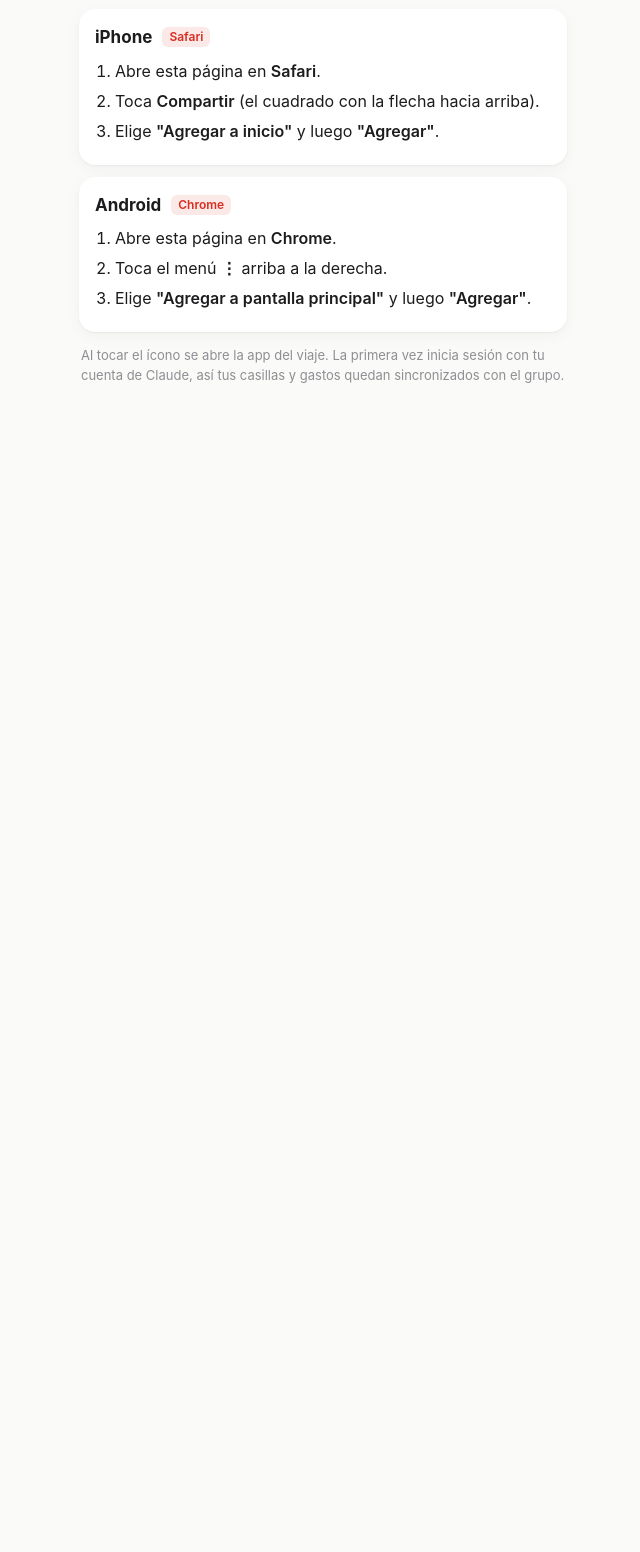
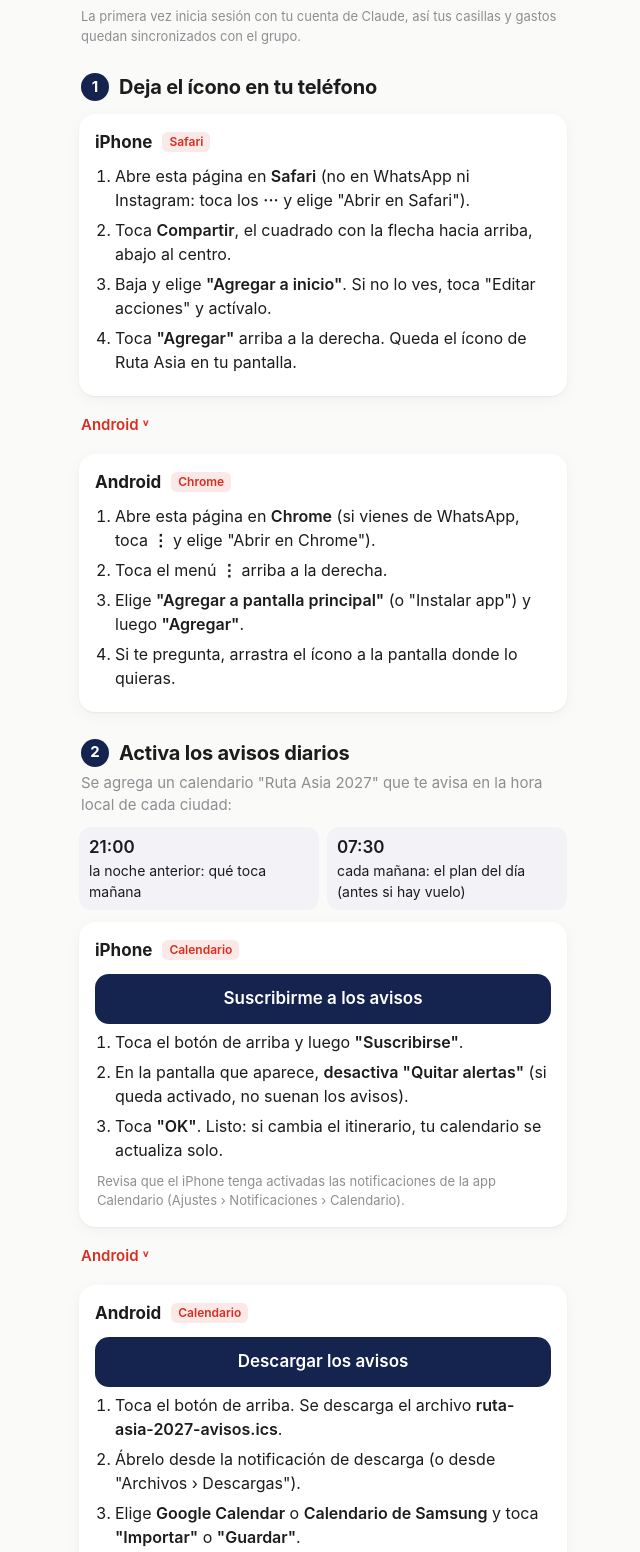
Before and after one commit to sebastianzamoranor-cell/ruta-asia, a plain HTML site: page index.html in a window 1280 px wide. Shown: the part 187-1739 px from the top of the page, without its empty margins (317-957 px from the left). Before the commit the page ends 800 px from the top, so only its background shows below. Drawn offline with Linux system fonts and the light colour scheme.

Commit message:
Add files via upload

```diff
--- a/index.html
+++ b/index.html
@@ -4,7 +4,7 @@
 <meta charset="utf-8">
 <meta name="viewport" content="width=device-width,initial-scale=1,viewport-fit=cover">
 <title>Ruta Asia 2027</title>
-<meta name="description" content="Acceso a la app del viaje Ruta Asia 2027.">
+<meta name="description" content="Instala la app del viaje Ruta Asia 2027 y activa los avisos diarios.">
 <meta name="theme-color" content="#15244F">
 <meta name="apple-mobile-web-app-title" content="Ruta Asia">
 <link rel="manifest" href="manifest.webmanifest">
@@ -16,8 +16,8 @@
   if (/[?&]go=1/.test(location.search)) location.replace(APP);
 </script>
 <style>
-  :root{--bg:#FAFAF8;--ink:#1C1C1E;--muted:#8E8E93;--line:#E5E5EA;--accent:#D92D20;--navy:#15244F;--card:#fff}
-  @media (prefers-color-scheme:dark){:root{--bg:#000;--ink:#F2F2F7;--muted:#98989F;--line:#2C2C2E;--card:#1C1C1E}}
+  :root{--bg:#FAFAF8;--ink:#1C1C1E;--muted:#8E8E93;--line:#E5E5EA;--accent:#D92D20;--navy:#15244F;--card:#fff;--soft:#F2F2F7}
+  @media (prefers-color-scheme:dark){:root{--bg:#000;--ink:#F2F2F7;--muted:#98989F;--line:#2C2C2E;--card:#1C1C1E;--soft:#2C2C2E}}
   *{box-sizing:border-box}
   body{margin:0;background:var(--bg);color:var(--ink);font:16px/1.5 -apple-system,BlinkMacSystemFont,"SF Pro Text",Inter,system-ui,sans-serif;-webkit-font-smoothing:antialiased}
   main{max-width:520px;margin:0 auto;padding:max(28px,env(safe-area-inset-top)) 16px 40px}
@@ -25,44 +25,101 @@
   .hero img{width:76px;height:76px;border-radius:18px;box-shadow:0 6px 20px rgba(21,36,79,.25)}
   h1{font-size:28px;line-height:1.15;margin:0;letter-spacing:-.02em}
   .sub{color:var(--muted);margin:2px 0 0;font-size:15px}
+  .step{display:flex;align-items:center;gap:10px;margin:26px 2px 4px}
+  .num{flex:none;width:28px;height:28px;border-radius:50%;background:var(--navy);color:#fff;font-weight:700;font-size:15px;display:flex;align-items:center;justify-content:center}
+  .step h2{font-size:20px;margin:0;letter-spacing:-.01em}
+  .lead{color:var(--muted);font-size:15px;margin:4px 2px 0}
   .card{background:var(--card);border-radius:16px;padding:16px;margin:12px 0;box-shadow:0 1px 2px rgba(0,0,0,.05),0 4px 16px rgba(0,0,0,.04)}
-  .card h2{font-size:17px;margin:0 0 8px}
+  .card h3{font-size:17px;margin:0 0 8px}
   ol{margin:0;padding-left:20px}
   li{margin:6px 0}
   b{font-weight:600}
-  .btn{display:flex;align-items:center;justify-content:center;width:100%;min-height:50px;border-radius:14px;background:var(--accent);color:#fff;font-weight:600;font-size:17px;text-decoration:none;border:0;margin:6px 0}
-  .btn.sec{background:var(--line);color:var(--ink)}
-  .note{font-size:13px;color:var(--muted);margin:14px 2px}
+  .btn{display:flex;align-items:center;justify-content:center;width:100%;min-height:50px;border-radius:14px;background:var(--accent);color:#fff;font-weight:600;font-size:17px;text-decoration:none;border:0;margin:10px 0 4px;cursor:pointer;font-family:inherit}
+  .btn.sec{background:var(--soft);color:var(--ink)}
+  .btn.navy{background:var(--navy)}
+  .note{font-size:13px;color:var(--muted);margin:10px 2px 0}
   .tag{display:inline-block;font-size:12px;font-weight:600;color:var(--accent);background:rgba(217,45,32,.1);border-radius:6px;padding:1px 7px;margin-left:6px;vertical-align:2px}
+  details{margin:10px 0}
+  summary{cursor:pointer;color:var(--accent);font-weight:600;font-size:15px;padding:6px 2px;list-style:none}
+  summary::-webkit-details-marker{display:none}
+  summary::after{content:" ›";}
+  details[open] summary::after{content:" ˅"}
   .hide{display:none}
+  .ok{font-size:13px;color:#1F8A4C;margin:4px 2px 0;min-height:1em}
+  .times{display:flex;gap:8px;margin:10px 0 2px}
+  .times div{flex:1;background:var(--soft);border-radius:12px;padding:8px 10px;font-size:14px}
+  .times b{display:block;font-size:17px}
 </style>
 </head>
 <body>
 <main>
   <div class="hero"><img src="icon-192.png" alt=""><div><h1>Ruta Asia 2027</h1><p class="sub">Itinerario, reservas y gastos del viaje</p></div></div>
 
-  <a class="btn" id="open" href="https://claude.ai/artifact/VHQq4APByA2ZZvXUeDLE4h">Abrir la app</a>
+  <a class="btn" href="https://claude.ai/artifact/VHQq4APByA2ZZvXUeDLE4h">Abrir la app</a>
+  <p class="note">La primera vez inicia sesión con tu cuenta de Claude, así tus casillas y gastos quedan sincronizados con el grupo.</p>
 
-  <div class="card" id="ios">
-    <h2>iPhone <span class="tag">Safari</span></h2>
+  <!-- PASO 1 -->
+  <div class="step"><span class="num">1</span><h2>Deja el ícono en tu teléfono</h2></div>
+
+  <div id="first1"></div>
+  <details id="other1"><summary id="other1-label">¿Tienes otro teléfono?</summary><div id="other1-body"></div></details>
+
+  <div class="card" id="ios1">
+    <h3>iPhone <span class="tag">Safari</span></h3>
     <ol>
-      <li>Abre esta página en <b>Safari</b>.</li>
-      <li>Toca <b>Compartir</b> (el cuadrado con la flecha hacia arriba).</li>
-      <li>Elige <b>"Agregar a inicio"</b> y luego <b>"Agregar"</b>.</li>
+      <li>Abre esta página en <b>Safari</b> (no en WhatsApp ni Instagram: toca los <b>···</b> y elige "Abrir en Safari").</li>
+      <li>Toca <b>Compartir</b>, el cuadrado con la flecha hacia arriba, abajo al centro.</li>
+      <li>Baja y elige <b>"Agregar a inicio"</b>. Si no lo ves, toca "Editar acciones" y actívalo.</li>
+      <li>Toca <b>"Agregar"</b> arriba a la derecha. Queda el ícono de Ruta Asia en tu pantalla.</li>
     </ol>
   </div>
 
-  <div class="card" id="android">
-    <h2>Android <span class="tag">Chrome</span></h2>
+  <div class="card" id="and1">
+    <h3>Android <span class="tag">Chrome</span></h3>
     <ol>
-      <li>Abre esta página en <b>Chrome</b>.</li>
+      <li>Abre esta página en <b>Chrome</b> (si vienes de WhatsApp, toca <b>⋮</b> y elige "Abrir en Chrome").</li>
       <li>Toca el menú <b>⋮</b> arriba a la derecha.</li>
-      <li>Elige <b>"Agregar a pantalla principal"</b> y luego <b>"Agregar"</b>.</li>
+      <li>Elige <b>"Agregar a pantalla principal"</b> (o "Instalar app") y luego <b>"Agregar"</b>.</li>
+      <li>Si te pregunta, arrastra el ícono a la pantalla donde lo quieras.</li>
     </ol>
     <button class="btn sec hide" id="install" type="button">Instalar ahora</button>
   </div>
 
-  <p class="note">Al tocar el ícono se abre la app del viaje. La primera vez inicia sesión con tu cuenta de Claude, así tus casillas y gastos quedan sincronizados con el grupo.</p>
+  <!-- PASO 2 -->
+  <div class="step"><span class="num">2</span><h2>Activa los avisos diarios</h2></div>
+  <p class="lead">Se agrega un calendario "Ruta Asia 2027" que te avisa en la hora local de cada ciudad:</p>
+  <div class="times">
+    <div><b>21:00</b>la noche anterior: qué toca mañana</div>
+    <div><b>07:30</b>cada mañana: el plan del día (antes si hay vuelo)</div>
+  </div>
+
+  <div id="first2"></div>
+  <details id="other2"><summary id="other2-label">¿Tienes otro teléfono?</summary><div id="other2-body"></div></details>
+
+  <div class="card" id="ios2">
+    <h3>iPhone <span class="tag">Calendario</span></h3>
+    <a class="btn navy" id="webcal" href="webcal://sebastianzamoranor-cell.github.io/ruta-asia/avisos.ics">Suscribirme a los avisos</a>
+    <ol>
+      <li>Toca el botón de arriba y luego <b>"Suscribirse"</b>.</li>
+      <li>En la pantalla que aparece, <b>desactiva "Quitar alertas"</b> (si queda activado, no suenan los avisos).</li>
+      <li>Toca <b>"OK"</b>. Listo: si cambia el itinerario, tu calendario se actualiza solo.</li>
+    </ol>
+    <p class="note">Revisa que el iPhone tenga activadas las notificaciones de la app Calendario (Ajustes › Notificaciones › Calendario).</p>
+  </div>
+
+  <div class="card" id="and2">
+    <h3>Android <span class="tag">Calendario</span></h3>
+    <a class="btn navy" href="avisos.ics" download="ruta-asia-2027-avisos.ics">Descargar los avisos</a>
+    <ol>
+      <li>Toca el botón de arriba. Se descarga el archivo <b>ruta-asia-2027-avisos.ics</b>.</li>
+      <li>Ábrelo desde la notificación de descarga (o desde "Archivos › Descargas").</li>
+      <li>Elige <b>Google Calendar</b> o <b>Calendario de Samsung</b> y toca <b>"Importar"</b> o <b>"Guardar"</b>.</li>
+      <li>En Google Calendar, elige tu calendario personal como destino y confirma.</li>
+    </ol>
+    <p class="note">En Android los avisos quedan copiados en tu calendario, no se actualizan solos. Si Sebastián avisa que cambió el itinerario, vuelve a esta página y repite este paso.</p>
+  </div>
+
+  <p class="note" style="margin-top:22px">Al tocar el ícono se abre directo la app del viaje.</p>
 </main>
 <script>
   // Para que el ícono guardado abra directo la app, la dirección guardada lleva ?go=1.
@@ -70,8 +127,19 @@
   var ua = navigator.userAgent;
   var isIOS = /iPhone|iPad|iPod/.test(ua) || (navigator.platform === "MacIntel" && navigator.maxTouchPoints > 1);
   var isAndroid = /Android/.test(ua);
-  if (isIOS) document.getElementById("android").classList.add("hide");
-  if (isAndroid) document.getElementById("ios").classList.add("hide");
+  function place(n, first, other, label) {
+    var f = document.getElementById("first" + n), b = document.getElementById("other" + n + "-body");
+    f.appendChild(document.getElementById(first));
+    b.appendChild(document.getElementById(other));
+    document.getElementById("other" + n + "-label").textContent = label;
+  }
+  if (isAndroid) { place(1, "and1", "ios1", "¿Tienes iPhone? Ver pasos"); place(2, "and2", "ios2", "¿Tienes iPhone? Ver pasos"); }
+  else if (isIOS) { place(1, "ios1", "and1", "¿Tienes Android? Ver pasos"); place(2, "ios2", "and2", "¿Tienes Android? Ver pasos"); }
+  else {
+    // Computador: mostrar ambos abiertos
+    place(1, "ios1", "and1", "Android"); place(2, "ios2", "and2", "Android");
+    document.getElementById("other1").open = true; document.getElementById("other2").open = true;
+  }
   var deferred = null;
   window.addEventListener("beforeinstallprompt", function (e) { e.preventDefault(); deferred = e; document.getElementById("install").classList.remove("hide"); });
   document.getElementById("install").addEventListener("click", function () { if (deferred) { deferred.prompt(); deferred = null; } });
```
Also changed, not shown: 1 other file.
